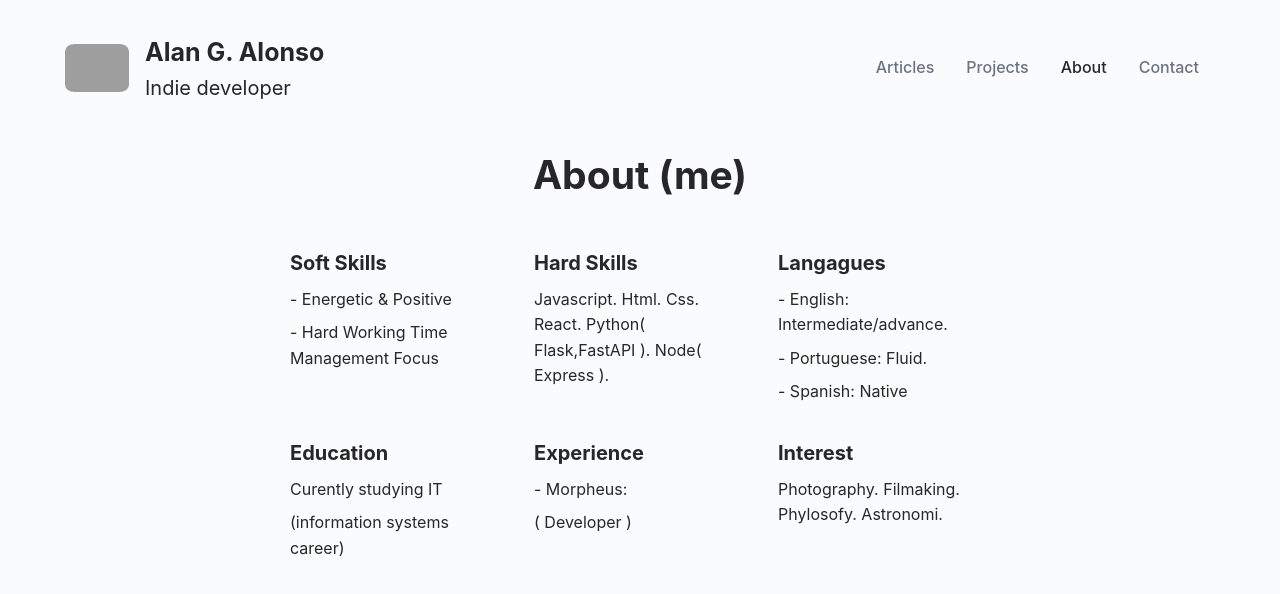
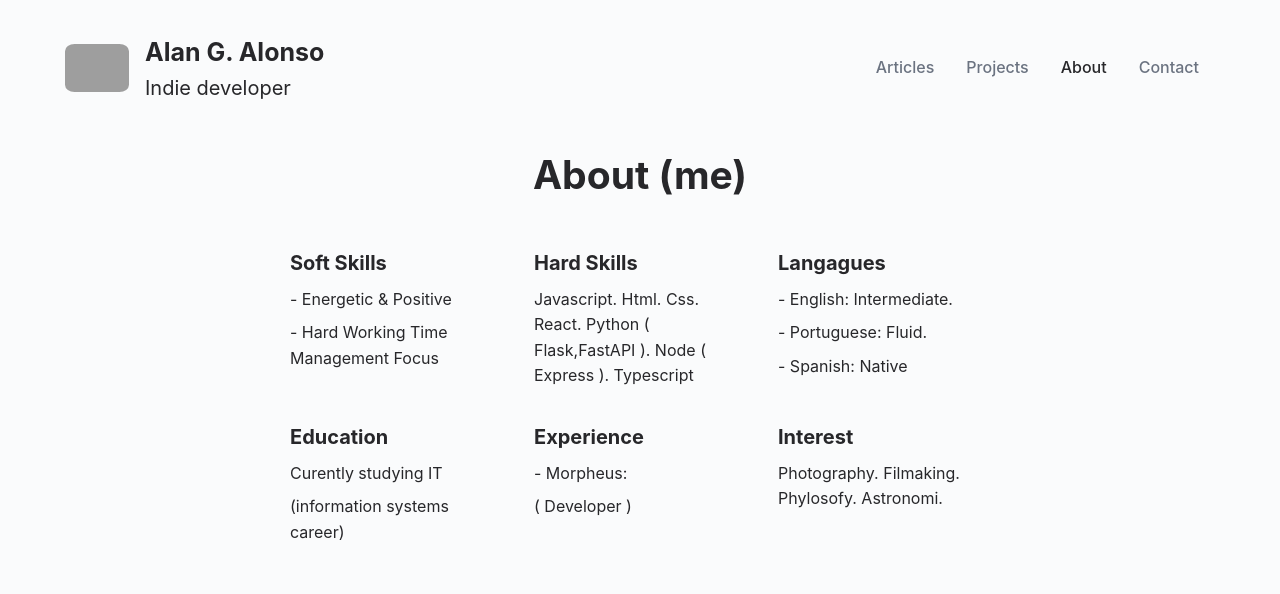
Before and after one commit to touzand/portafolio, a React (Vite) app: page /about in a window 1280 px wide. Shown: the top 594 px of the page. Built offline with nearby package versions, Linux system fonts and the light colour scheme; grey boxes are pictures that could not be loaded.

Commit message:
backend async updated

```diff
--- a/src/pages/About/index.tsx
+++ b/src/pages/About/index.tsx
@@ -13,11 +13,11 @@ const InfoWrapperData: InfoInterface[] = [
   },
   {
     title: "Hard Skills",
-    body: "Javascript. Html. Css. React. Python( Flask,FastAPI ). Node( Express ).",
+    body: "Javascript. Html. Css. React. Python ( Flask,FastAPI ). Node ( Express ). Typescript",
   },
   {
     title: "Langagues",
-    body: "- English: Intermediate/advance.\n- Portuguese: Fluid.\n- Spanish: Native",
+    body: "- English: Intermediate.\n- Portuguese: Fluid.\n- Spanish: Native",
   },
   {
     title: "Education",
@@ -51,8 +51,8 @@ const About = () => {
         {InfoWrapperData.map((info, index) => (
           <InfoWrapper key={index}>
             <h6>{info.title}</h6>
-            {info.body.split("\n").map((linea) => (
-              <p>{linea}</p>
+            {info.body.split("\n").map((linea, index) => (
+              <p key={index}>{linea}</p>
             ))}
           </InfoWrapper>
         ))}
--- a/src/pages/Home/RecentProjects/index.tsx
+++ b/src/pages/Home/RecentProjects/index.tsx
@@ -32,7 +32,7 @@ const RecentProjects = () => {
   }, []);
 
   return (
-    <Wrapper>
+ <Wrapper $haveData={data ? true : false}>
       <h4>Recent Projects</h4>
       <div>
         {data &&
--- a/src/pages/Home/RecentProjects/style.ts
+++ b/src/pages/Home/RecentProjects/style.ts
@@ -1,12 +1,14 @@
-import styled from 'styled-components';
+import styled from "styled-components";
 
-export const Wrapper = styled.article`
+export const Wrapper = styled.article<{ $haveData: boolean }>`
   display: flex;
   flex-direction: column;
+  transition: all 0.5s ease;
+  opacity: ${(props) => (props.$haveData ? "1" : "0")};
 
-h4{
-  margin-top:0;
-}
+  h4 {
+    margin-top: 0;
+  }
 `;
 
 export const Card = styled.figure`
@@ -22,7 +24,7 @@ export const Card = styled.figure`
     a {
       font-weight: bold;
       font-size: var(--step-0);
-      text-decoration:underline;
+      text-decoration: underline;
     }
   }
 
--- a/src/pages/Projects/ProjectList/index.tsx
+++ b/src/pages/Projects/ProjectList/index.tsx
@@ -39,7 +39,7 @@ const ProjectList = () => {
   });
 
   return (
-    <Wrapper>
+    <Wrapper $haveData={data.length > 0 ? true : false}>
       {data.map((project, index) => (
         <article key={index}>
           <figure>
--- a/src/pages/Projects/ProjectList/style.ts
+++ b/src/pages/Projects/ProjectList/style.ts
@@ -1,11 +1,13 @@
-import styled from 'styled-components'
+import styled from "styled-components";
 
-export const Wrapper = styled.figure`
+export const Wrapper = styled.figure<{ $haveData: boolean }>`
 max-width:700px;
 margin:auto;
 display:grid;
   gap:.5rem;
 margin-bottom:5vh;
+  transition:all .5s ease;
+  opacity:${(props) => (props.$haveData ? "1" : "0")};
 
   display: grid;
   grid-template-columns: repeat(auto-fill, minmax(200px, 1fr));
@@ -77,4 +79,4 @@ a{
     //display:inline;
   //}
 }
-`
+`;
```
